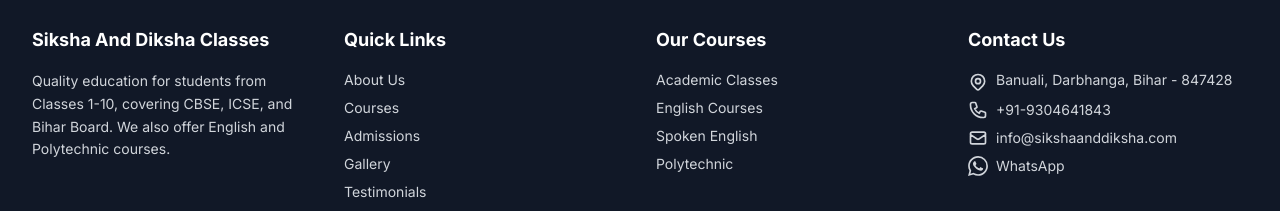
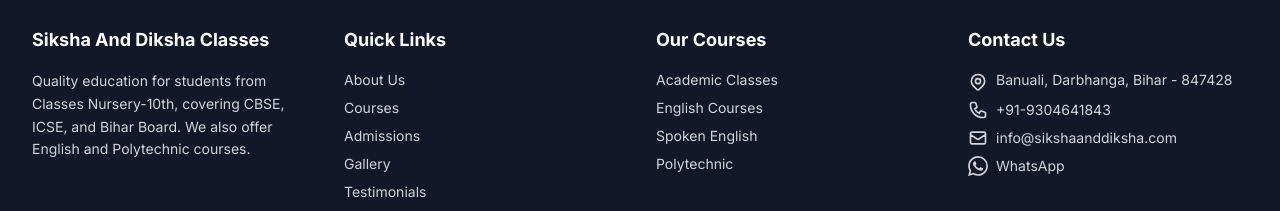
Before and after one commit to replicaboy/Siksha_and_diskha, a Next.js app: page / in a window 1280 px wide. Shown: the part 2766-2977 px from the top of the page. Built offline with nearby package versions, Linux system fonts and the light colour scheme.

Commit message:
Update Footer.tsx

```diff
--- a/src/components/Footer.tsx
+++ b/src/components/Footer.tsx
@@ -11,7 +11,7 @@
           <div>
             <h3 className="text-white text-lg font-bold mb-4">Siksha And Diksha Classes</h3>
             <p className="text-sm leading-relaxed">
-              Quality education for students from Classes 1-10, covering CBSE, ICSE, and Bihar Board. We also offer English and Polytechnic courses.
+              Quality education for students from Classes Nursery-10th, covering CBSE, ICSE, and Bihar Board. We also offer English and Polytechnic courses.
             </p>
           </div>
 
@@ -108,7 +108,7 @@
               </li>
               <li>
                 <a
-                  href={`https://wa.me/${process.env.NEXT_PUBLIC_WHATSAPP_NUMBER || '919XXXXXXXXX'}?text=Hello!%20I'm%20interested%20in%20learning%20more%20about%20Siksha%20And%20Diksha%20Classes.`}
+                  href={`https://wa.link/q42bmz`}
                   target="_blank"
                   rel="noopener noreferrer"
                   className="hover:text-white transition-colors flex items-center"
```
